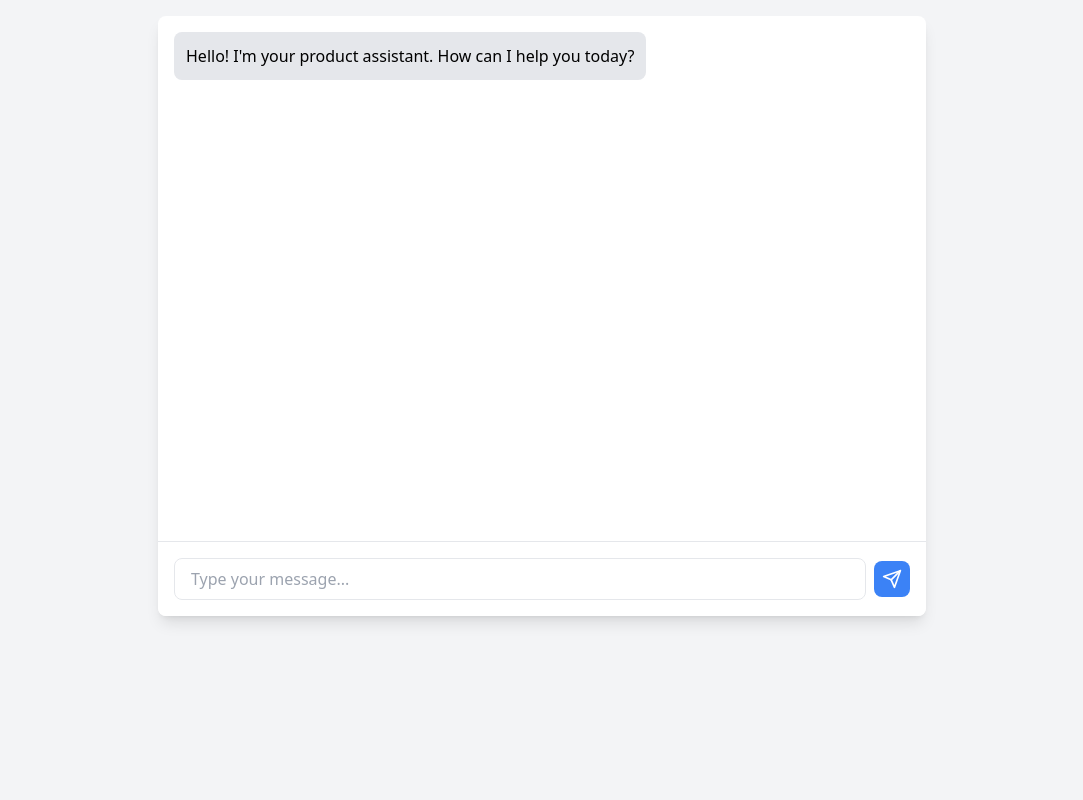
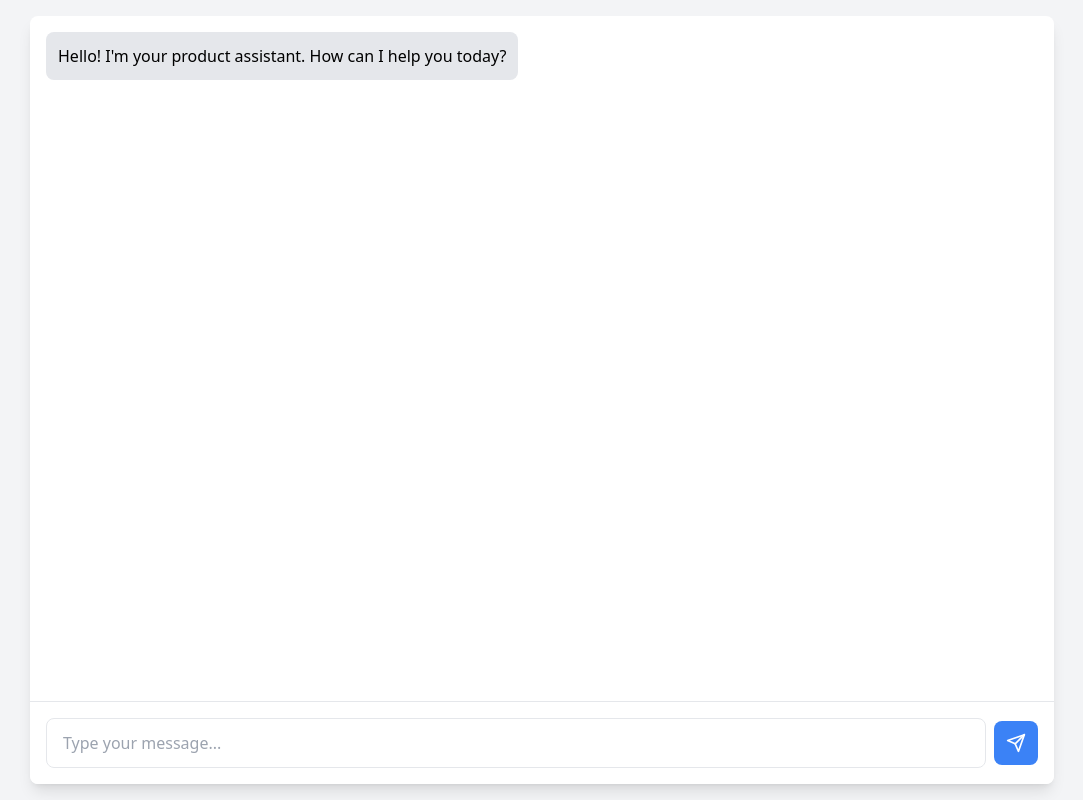
Before and after one commit to bridgpal/connect-chat, a React (Vite) app: page / in a window 1280 px wide. Shown: the whole page, without its empty margins (98-1181 px from the left). Built offline with nearby package versions, Linux system fonts and the light colour scheme.

Commit message:
full screen

```diff
--- a/src/App.tsx
+++ b/src/App.tsx
@@ -57,11 +57,11 @@ function App() {
   };
 
   return (
-    <div className="min-h-screen bg-gray-100 p-4">
-      <div className="max-w-3xl mx-auto bg-white rounded-lg shadow-lg overflow-hidden">
-        <div className="h-[600px] flex flex-col">
+    <div className="h-screen flex flex-col bg-gray-100">
+      <div className="flex-1 flex items-stretch p-4">
+        <div className="flex-1 flex flex-col bg-white rounded-lg shadow-lg overflow-hidden max-w-5xl w-full mx-auto">
           {/* Chat messages */}
-          <div className="flex-1 overflow-y-auto p-4">
+          <div className="flex-1 overflow-y-auto p-4 space-y-4">
             {messages.map((message) => (
               <ChatMessage key={message.id} message={message} />
             ))}
@@ -76,11 +76,11 @@ function App() {
                 onChange={(e) => setInput(e.target.value)}
                 onKeyPress={handleKeyPress}
                 placeholder="Type your message..."
-                className="flex-1 px-4 py-2 border rounded-lg focus:outline-none focus:ring-2 focus:ring-blue-500"
+                className="flex-1 px-4 py-3 border rounded-lg focus:outline-none focus:ring-2 focus:ring-blue-500"
               />
               <button
                 onClick={handleSend}
-                className="bg-blue-500 text-white p-2 rounded-lg hover:bg-blue-600 transition-colors"
+                className="bg-blue-500 text-white p-3 rounded-lg hover:bg-blue-600 transition-colors"
               >
                 <Send size={20} />
               </button>
```
